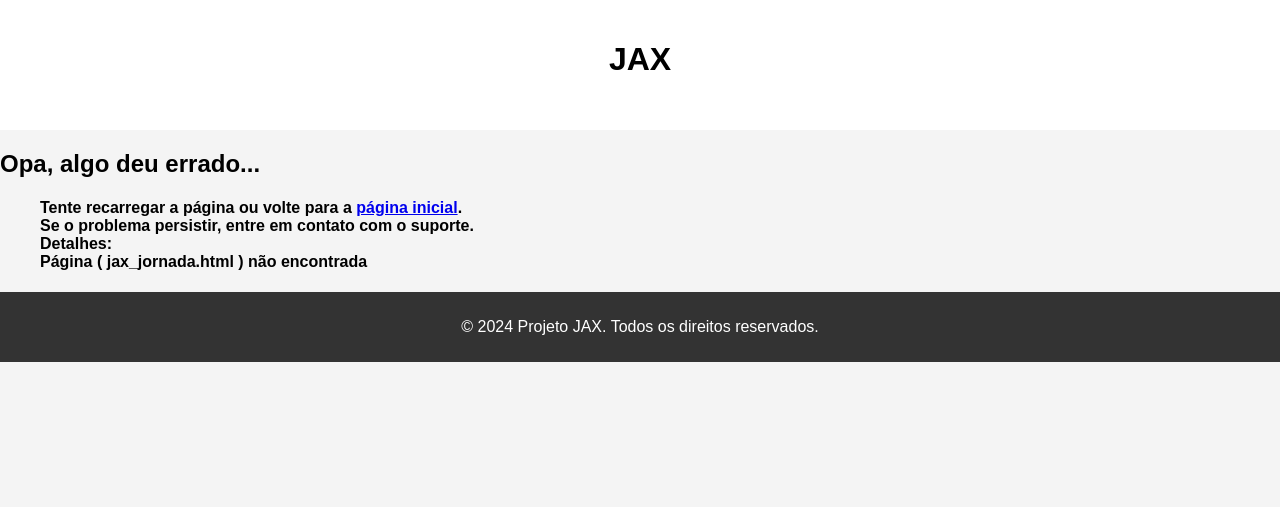
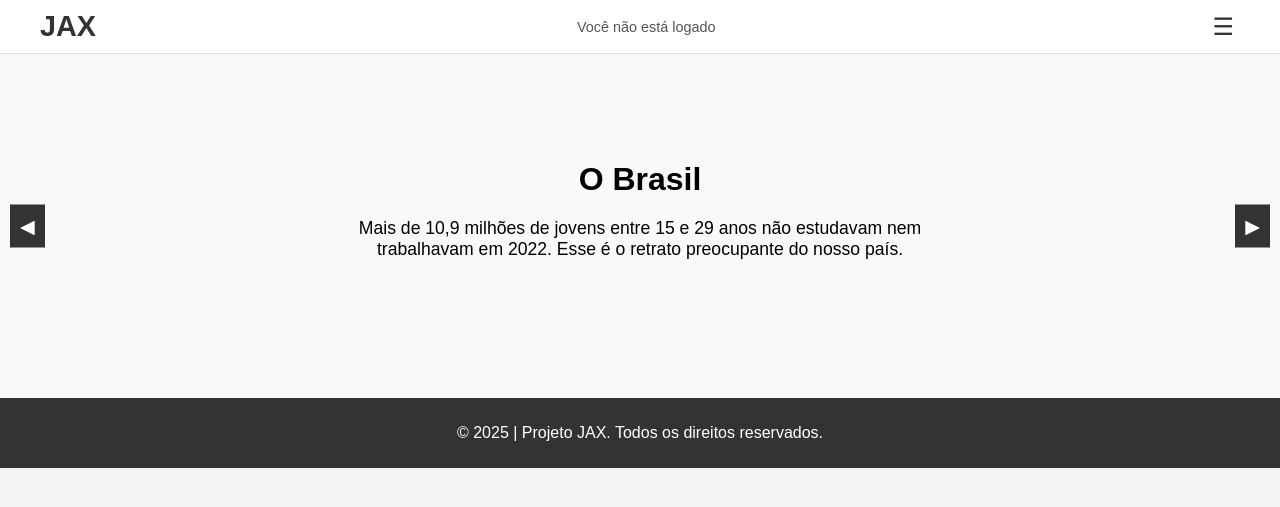
Before and after one commit to projetojax/jax_website, a Flask app: page /jax_jornada in a window 1280 px wide. Shown: the top 507 px of the page. Run offline with Flask 3, Linux system fonts and the light colour scheme.

Commit message:
atualizacao do site institucional

```diff
--- a/app/routes.py
+++ b/app/routes.py
@@ -1,24 +1,18 @@
 from flask import Blueprint, render_template, Flask, send_from_directory
+from datetime import datetime
 
 main = Blueprint("main", __name__)
-
-@main.route('/google-site-verification=<token>.html')
-def google_verification():
-    return render_template('google-site-verification=OoaVt6jNPKKCO9AiGsIeFX3_muqcrkHbLgRui2LYSRg.html')
-
-@main.route('/sitemap')
-def sitemap():
-    return render_template('sitemap.xml')
+current_year = datetime.now().year
 
 @main.route("/<path:path>")
 def jax_services(path):
     try:
         if '.html' not in path and 'sitemap' not in path:
-            return render_template(f'{path}.html')
+            return render_template(f'{path}.html', title=path.capitalize(), year=current_year)
         if 'sitemap' in path:
-            return render_template('sitemap.xml')
+            return render_template('sitemap.xml', title='Sitemap', year=current_year)
         else:
-            return render_template(f'{path}')
+            return render_template(f'{path}', title=path.capitalize(), year=current_year)
     except Exception as e:
         if '.html' in str(e):
             return render_template('error.html', title="ERROR", error=f"Página ( {str(e)} ) não encontrada")
@@ -26,36 +20,48 @@ def jax_services(path):
 
 @main.route('/')
 def home():
-    return render_template('home.html', title='Home')
+    return render_template('home.html', title='Home', year=current_year)
+
+@main.route('/google-site-verification=<token>.html')
+def google_verification():
+    return render_template('google-site-verification=OoaVt6jNPKKCO9AiGsIeFX3_muqcrkHbLgRui2LYSRg.html', title='Google Site Verification', year=current_year)
+
+@main.route('/sitemap')
+def sitemap():
+    return render_template('sitemap.xml', title='Sitemap', year=current_year)
 
 @main.route('/sobre')
 def sobre():
-    return render_template('sobre.html', title='Sobre')
+    return render_template('sobre.html', title='Sobre', year=current_year)
 
 @main.route('/galeria')
 def galeria():
-    return render_template('galeria.html', title='Galeria')
+    return render_template('galeria.html', title='Galeria', year=current_year)
 
 @main.route('/contato')
 def contato():
-    return render_template('contato.html', title='Contato')
+    return render_template('contato.html', title='Contato', year=current_year)
 
 @main.route('/historia')
 def historia():
-    return render_template('historia.html', title='História')
+    return render_template('historia.html', title='História', year=current_year)
 
 @main.route('/funcionalidades')
 def funcionalidades():
-    return render_template('funcionalidades.html', title='Funcionalidades')
+    return render_template('funcionalidades.html', title='Funcionalidades', year=current_year)
 
 @main.route('/documento')
 def documento():
-    return render_template('documento.html', title='Documentacao')
+    return render_template('documento.html', title='Documentacao', year=current_year)
+
+@main.route('/jax_jornada')
+def jax_jornada():
+    return render_template('jax_jornada.html', title='Jornada', year=current_year)
 
 @main.route("/jaxresume")
 def jaxresume():
     from .utils import load_jaxresume
-    return render_template("jaxresume.html", temas = load_jaxresume(main)[0])
+    return render_template("jaxresume.html", temas = load_jaxresume(main)[0], year=current_year)
 
 @main.route("/jaxresume/<tema>")
 def temas(tema):
@@ -66,8 +72,8 @@ def temas(tema):
         return render_template("error.html", title="ERROR", error="Tema não encontrado")
     filtered_posts = [post for post in posts if post['theme'].lower() == tema.lower()]
     if len(filtered_posts) == 0:
-        return render_template("error.html", title="ERROR", error="Tema não encontrado")
-    return render_template("lista_posts.html", posts=filtered_posts, tema=tema)
+        return render_template("error.html", title="ERROR", error="Tema não encontrado", year=current_year)
+    return render_template("lista_posts.html", posts=filtered_posts, tema=tema, year=current_year)
 
 @main.route("/jaxresume/post/<int:post_id>")
 def post(post_id):
@@ -75,10 +81,10 @@ def post(post_id):
     post_id = int(post_id)
     posts = load_jaxresume(main)[2][post_id]
     if posts is None:
-        return render_template("error.html", title="ERROR", error="Post não encontrado")
+        return render_template("error.html", title="ERROR", error="Post não encontrado", year=current_year)
     if post is None:
-        return render_template("error.html", title="ERROR", error="Post não encontrado")
-    return render_template("post_completo.html", post=posts)
+        return render_template("error.html", title="ERROR", error="Post não encontrado", year=current_year)
+    return render_template("post_completo.html", post=posts, year=current_year)
 
 @main.route("/jaxresume/post/<post_id>/add_comment", methods=["POST"])
 def add_comment_jaxresume(post_id):
@@ -94,7 +100,7 @@ def add_comment_jaxresume(post_id):
         _ = add_comment(post_id, 'jax_resume', author, text, main)
         return post(post_id)
     except FileNotFoundError as e:
-        return render_template("error.html", title="ERROR", error=str(e))
+        return render_template("error.html", title="ERROR", error=str(e), year=current_year)
 
 @main.route('/jaxaulas')
 def jaxaulas():
@@ -103,7 +109,7 @@ def jaxaulas():
 
     tutorials = load_jaxaulas(main)
     themes = {tutorial['theme'] for tutorial in tutorials}  # Obter temas únicos
-    return render_template('jaxaulas.html', themes=themes)
+    return render_template('jaxaulas.html', themes=themes, year=current_year)
 
 @main.route('/jaxaulas/<theme>')
 def jaxaulas_theme(theme):
@@ -112,8 +118,8 @@ def jaxaulas_theme(theme):
 
     tutorials = [t for t in load_jaxaulas(main) if t['theme'].lower() == theme.lower()]
     if not tutorials:
-        return render_template("error.html", title="ERROR", error="Tutorial nao existe"), 404
-    return render_template('jaxaulas_topicos.html', theme=theme, tutorials=tutorials)
+        return render_template("error.html", title="ERROR", error="Tutorial nao existe", year=current_year), 404
+    return render_template('jaxaulas_topicos.html', theme=theme, tutorials=tutorials, year=current_year)
 
 @main.route('/jaxaulas/watch/<int:tutorial_id>')
 def jaxaulas_watch(tutorial_id):
@@ -122,9 +128,9 @@ def jaxaulas_watch(tutorial_id):
     tutorials = load_jaxaulas(main)
     tutorial = next((t for t in tutorials if t['id'] == tutorial_id), None)
     if not tutorial:
-        return render_template("error.html", title="ERROR", error="Tutorial nao existe"), 404
+        return render_template("error.html", title="ERROR", error="Tutorial nao existe", year=current_year), 404
 
-    return render_template('jaxaulas_assistir.html', tutorial=tutorial)
+    return render_template('jaxaulas_assistir.html', tutorial=tutorial, year=current_year)
 
 @main.route("/jaxaulas/watch/<int:tutorial_id>/add_comment", methods=["POST"])
 def add_comment_jaxaulas(tutorial_id):
@@ -133,7 +139,7 @@ def add_comment_jaxaulas(tutorial_id):
     tutorials = load_jaxaulas(main)
     tutorial = next((t for t in tutorials if t['id'] == tutorial_id), None)
     if not tutorial:
-        return render_template("error.html", title="ERROR", error="Tutorial nao existe"), 404
+        return render_template("error.html", title="ERROR", error="Tutorial nao existe", year=current_year), 404
 
     author = request.form.get("author")
     text = request.form.get("text")
@@ -145,4 +151,4 @@ def add_comment_jaxaulas(tutorial_id):
         _ = add_comment(tutorial_id, 'jax_aulas', author, text, main)
         return jaxaulas_watch(tutorial_id)
     except FileNotFoundError as e:
-        return render_template("error.html", title="ERROR", error=str(e))
+        return render_template("error.html", title="ERROR", error=str(e), year=current_year)
--- /dev/null
+++ b/app/static/scripts/jax_jornada.js
@@ -0,0 +1,28 @@
+document.addEventListener("DOMContentLoaded", () => {
+  const slides = document.querySelectorAll('.journey-slide');
+  const wrapper = document.querySelector('.journey-wrapper');
+  let currentSlide = 0;
+
+  function updateSlides() {
+    wrapper.style.transform = `translateX(-${currentSlide * 100}%)`;
+    slides.forEach((slide, index) => {
+      slide.classList.toggle('active', index === currentSlide);
+    });
+  }
+
+  document.getElementById('nextBtn').addEventListener('click', () => {
+    if (currentSlide < slides.length - 1) {
+      currentSlide++;
+      updateSlides();
+    }
+  });
+
+  document.getElementById('prevBtn').addEventListener('click', () => {
+    if (currentSlide > 0) {
+      currentSlide--;
+      updateSlides();
+    }
+  });
+
+  updateSlides(); // inicializa
+});
--- a/app/static/scripts/scripts.js
+++ b/app/static/scripts/scripts.js
@@ -1,16 +1,8 @@
-document.addEventListener('DOMContentLoaded', function() {
-    const button = document.getElementById('getStartedButton');
-    button.addEventListener('click', function() {
-        alert('Estamos separando algumas informações para você. Aguarde um momento.');
-        window.open('/documento', '_blank');
+document.addEventListener("DOMContentLoaded", function () {
+    const toggleBtn = document.getElementById("menuToggle");
+    const navbar = document.getElementById("navbar");
+
+    toggleBtn.addEventListener("click", function () {
+        navbar.classList.toggle("hidden");
     });
 });
-
-document.addEventListener("DOMContentLoaded", function() {
-    const logo = document.getElementById("logo");
-    const navbar = document.getElementById("navbar");
-
-    logo.addEventListener("click", function() {
-        navbar.classList.toggle("hidden"); // Alterna a classe 'hidden' no navbar
-    });
-});
--- a/app/static/styles/header.css
+++ b/app/static/styles/header.css
@@ -1,42 +1,83 @@
-header {
+.jax-header {
+    background-color: #ffffff;
+    border-bottom: 1px solid #e0e0e0;
+    padding: 10px 20px;
+    position: sticky;
+    top: 0;
+    z-index: 999;
+}
+
+.header-container {
     display: flex;
-    flex-direction: column;
+    justify-content: space-between;
     align-items: center;
-    background-color: white;
-    color: black;
-    padding: 20px;
+    max-width: 1200px;
+    margin: 0 auto;
+    position: relative;
 }
 
 #logo {
-    cursor: pointer;
-    font-size: 2em;
-    text-align: center;
+    font-size: 1.8rem;
+    font-weight: bold;
+    color: #333;
+    text-decoration: none;
 }
 
-#navbar {
-    margin-top: 10px;
-    transition: max-height 0.3s ease;
+.menu-toggle {
+    font-size: 1.5rem;
+    background: none;
+    border: none;
+    color: #333;
+    cursor: pointer;
+    display: block; /* agora SEMPRE visível */
 }
 
-#navbar.hidden {
-    max-height: 0;
-    overflow: hidden;
+.navbar {
+    position: absolute;
+    top: 60px;
+    right: 0;
+    background-color: #fff;
+    border: 1px solid #ddd;
+    border-radius: 5px;
+    width: 250px;
+    padding: 10px;
+    box-shadow: 0 4px 10px rgba(0, 0, 0, 0.1);
+    transition: max-height 0.3s ease-in-out;
 }
 
-#navbar ul {
+.navbar ul {
+    display: flex;
+    flex-direction: column;
+    gap: 10px;
     list-style: none;
+    margin: 0;
     padding: 0;
 }
 
-#navbar li {
-    margin: 10px 0;
+.navbar ul li a {
+    color: #333;
+    text-decoration: none;
+    font-weight: 500;
+    transition: color 0.2s ease;
 }
 
-#navbar a {
-    text-decoration: none;
-    color: black;
+.navbar ul li a:hover {
+    color: #00C853;
 }
 
-#navbar a:hover {
-    text-decoration: underline;
+.hidden {
+    display: none;
 }
+
+.user-greeting {
+    font-size: 0.9rem;
+    color: #555;
+    margin-right: 10px;
+    white-space: nowrap;
+}
+
+@media (max-width: 768px) {
+    .user-greeting {
+        font-size: 0.8rem;
+    }
+}
--- /dev/null
+++ b/app/static/styles/jax_jornada.css
@@ -0,0 +1,70 @@
+.journey-container {
+  position: relative;
+  width: 100%;
+  overflow: hidden;
+  background: #f9f9f9;
+  padding: 40px 0;
+}
+
+.journey-wrapper {
+  display: flex;
+  transition: transform 0.5s ease-in-out;
+}
+
+.journey-slide {
+  min-width: 100%;
+  flex-shrink: 0;
+  padding: 40px;
+  box-sizing: border-box;
+  text-align: center;
+  opacity: 0.5;
+  transition: opacity 0.5s;
+}
+
+.journey-slide.active {
+  opacity: 1;
+}
+
+.journey-slide h2 {
+  font-size: 2rem;
+  margin-bottom: 20px;
+}
+
+.journey-slide p {
+  font-size: 1.1rem;
+  max-width: 600px;
+  margin: 0 auto;
+}
+
+.cta-btn {
+  margin-top: 20px;
+  padding: 10px 20px;
+  background: #00C853;
+  color: white;
+  border: none;
+  text-decoration: none;
+  border-radius: 5px;
+  display: inline-block;
+}
+
+.cta-btn.secondary {
+  background: #e0e0e0;
+  color: #333;
+  margin-left: 10px;
+}
+
+#prevBtn, #nextBtn {
+  position: absolute;
+  top: 50%;
+  transform: translateY(-50%);
+  background: #333;
+  color: white;
+  border: none;
+  padding: 10px;
+  cursor: pointer;
+  z-index: 10;
+  font-size: 1.2rem;
+}
+
+#prevBtn { left: 10px; }
+#nextBtn { right: 10px; }
--- a/app/templates/base.html
+++ b/app/templates/base.html
@@ -34,20 +34,41 @@
     {% block styles %}{% endblock %}
 </head>
 <body>
-    <header>
-        <h1 id="logo">JAX</h1>
-        <nav id="navbar" class="hidden">
+
+    <header class="jax-header">
+        <div class="header-container">
+            <a href="{{ url_for('main.home') }}" id="logo">JAX</a>
+
+            <div class="user-greeting">
+                {% if current_user %}
+                    Olá, {{ current_user }}!
+                {% else %}
+                    Você não está logado
+                {% endif %}
+            </div>
+
+            <button class="menu-toggle" id="menuToggle" aria-label="Abrir menu">☰</button>
+
+            <nav id="navbar" class="navbar hidden">
                 <ul>
                     <li><a href="{{ url_for('main.home') }}">Home</a></li>
-                <li><a href="{{ url_for('main.jaxresume') }}">JAXResume</a></li>
-                <li><a href="{{ url_for('main.jaxaulas') }}">JAXAulas</a></li>
+                    <li><a href="{{ url_for('main.jaxresume') }}">Resume</a></li>
+                    <li><a href="{{ url_for('main.jaxaulas') }}">Aulas</a></li>
                     <li><a href="{{ url_for('main.funcionalidades') }}">Funcionalidades</a></li>
                     <li><a href="{{ url_for('main.sobre') }}">Sobre</a></li>
                     <li><a href="{{ url_for('main.galeria') }}">Galeria</a></li>
                     <li><a href="{{ url_for('main.historia') }}">História</a></li>
                     <li><a href="{{ url_for('main.contato') }}">Contato</a></li>
+
+                    {% if current_user %}
+                        <li><a href="#">Área Privada</a></li>
+                        <li><a href="#">Sair</a></li>
+                    {% else %}
+                        <li><a href="#">Login</a></li>
+                    {% endif %}
                 </ul>
             </nav>
+        </div>
     </header>
 
     <main>
@@ -56,7 +77,7 @@
 
     <footer>
         <div class="container">
-            <p>&copy; 2024 Projeto JAX. Todos os direitos reservados.</p>
+            <p>&copy; {{ year }} | Projeto JAX. Todos os direitos reservados.</p>
         </div>
     </footer>
 
--- /dev/null
+++ b/app/templates/jax_jornada.html
@@ -0,0 +1,50 @@
+{% extends "base.html" %}
+
+{% block styles %}
+<link rel="stylesheet" href="{{ url_for('static', filename='styles/jax_jornada.css') }}">
+{% endblock %}
+
+{% block content %}
+
+<section class="journey-container">
+  <div class="journey-wrapper">
+
+    <article class="journey-slide active" id="ato1">
+      <h2>O Brasil</h2>
+      <p>Mais de 10,9 milhões de jovens entre 15 e 29 anos não estudavam nem trabalhavam em 2022. Esse é o retrato preocupante do nosso país.</p>
+    </article>
+
+    <article class="journey-slide" id="ato2">
+      <h2>Um olhar para a educação</h2>
+      <p>A educação básica ainda falha em preparar jovens para o mundo real. Muitos saem da escola sem competências essenciais para o mercado.</p>
+    </article>
+
+    <article class="journey-slide" id="ato3">
+      <h2>Jovens e mercado em confusão</h2>
+      <p>O mercado exige experiência, mas ninguém dá oportunidades. Isso prende milhões em um ciclo de exclusão.</p>
+    </article>
+
+    <article class="journey-slide" id="ato4">
+      <h2>Surge o JAX</h2>
+      <p>Em 2022, surge o JAX: uma startup que une educação, tecnologia e inovação para mudar o futuro do jovem brasileiro.</p>
+    </article>
+
+    <article class="journey-slide" id="ato5">
+      <h2>O JAX transforma o Brasil</h2>
+      <p>O JAX oferece aulas, fóruns, bootcamps, cursos e apoio real. <strong>Conheça o projeto completo e faça parte dessa mudança.</strong></p>
+      <a href="{{ url_for('main.documento') }}" class="cta-btn" target="_blank">Ler o documento completo (PDF)</a>
+      <a href="{{ url_for('main.home') }}" class="cta-btn secondary">Ir para a Home Institucional</a>
+    </article>
+
+  </div>
+  <button id="prevBtn">◀</button>
+  <button id="nextBtn">▶</button>
+</section>
+
+{% endblock %}
+
+{% block scripts %}
+
+<script src="{{ url_for('static', filename='scripts/jax_jornada.js') }}"></script>
+
+{% endblock %}
--- a/run.py
+++ b/run.py
@@ -2,4 +2,4 @@ from app import create_app
 
 if __name__ == '__main__':
     app = create_app()
-    app.run(debug=True, host="0.0.0.0", port=5001)
+    app.run(debug=True, host="0.0.0.0", port=5346)
```
Also changed, not shown: app/static/styles/layout.css (+50 -2 lines), app/templates/contato.html (+12 -6 lines), app/templates/home.html (+12 -5 lines). Lines whose indentation alone changed are shown as unchanged.
